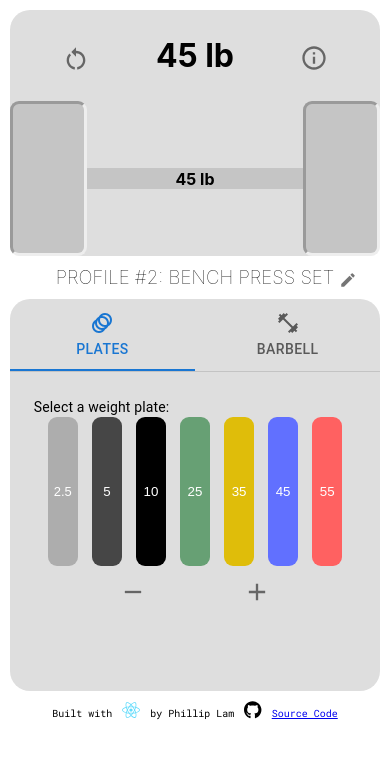
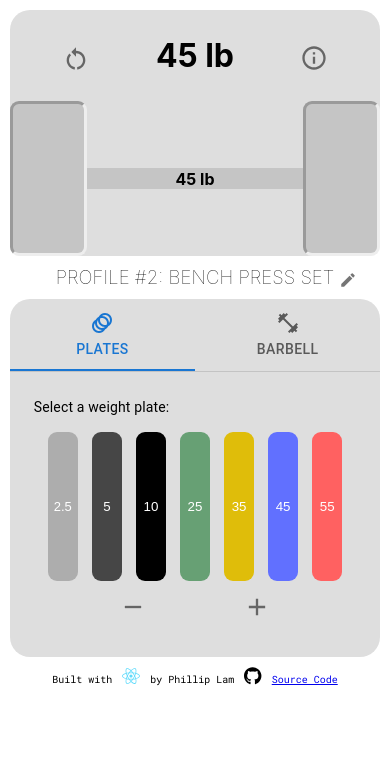
Before and after one commit to philliplam8/barbell-calculator, a React (Create React App) app: page / in a window 390 px wide. Shown: the top 758 px of the page. Built offline with nearby package versions, Linux system fonts and the light colour scheme.

Commit message:
style: general sizing cleanup for mobile view

```diff
--- a/src/components/WeightControls/AddPlate.css
+++ b/src/components/WeightControls/AddPlate.css
@@ -1,5 +1,5 @@
 .plate-selection--controls {
-    min-height: 250px;
+    /* max-height: 175px; */
     height: auto;
     display: flex;
     flex-direction: column;
@@ -14,6 +14,7 @@
     width: 100%;
     display: flex;
     justify-content: space-evenly;
+    margin-top: 15px;
 }
 
 /* Increment/Decrement Buttons */
@@ -30,4 +31,5 @@
     /* display: flex; */
     /* flex-direction: column; */
     /* justify-content: center; */
+    /* border: 1px solid black */
 }
--- a/src/components/WeightControls/AddPlate.js
+++ b/src/components/WeightControls/AddPlate.js
@@ -1,4 +1,4 @@
-import { useContext } from 'react';
+import { useContext, useEffect } from 'react';
 import { WeightContext } from '../../WeightContext';
 // import cloneDeep from 'lodash';
 import _ from 'lodash';
--- a/src/components/WeightControls/PlateSelector.css
+++ b/src/components/WeightControls/PlateSelector.css
@@ -2,12 +2,14 @@
     border: none;
     cursor: pointer;
     align-items: center;
+    /* height: 100px; */
 }
 
 .plate--button:hover {
     width: 35px;
     height: 170px;
     font-size: large;
+    opacity: 50%;
 }
 
 .plate--button:focus {
--- a/src/components/WeightControls/WeightControls.css
+++ b/src/components/WeightControls/WeightControls.css
@@ -4,7 +4,7 @@
 }
 
 .weight--controls-card {
-    min-height: 350px;
+    /* min-height: 350px; */
     height: auto;
     width: 95%;
     max-width: 1024px;
```
